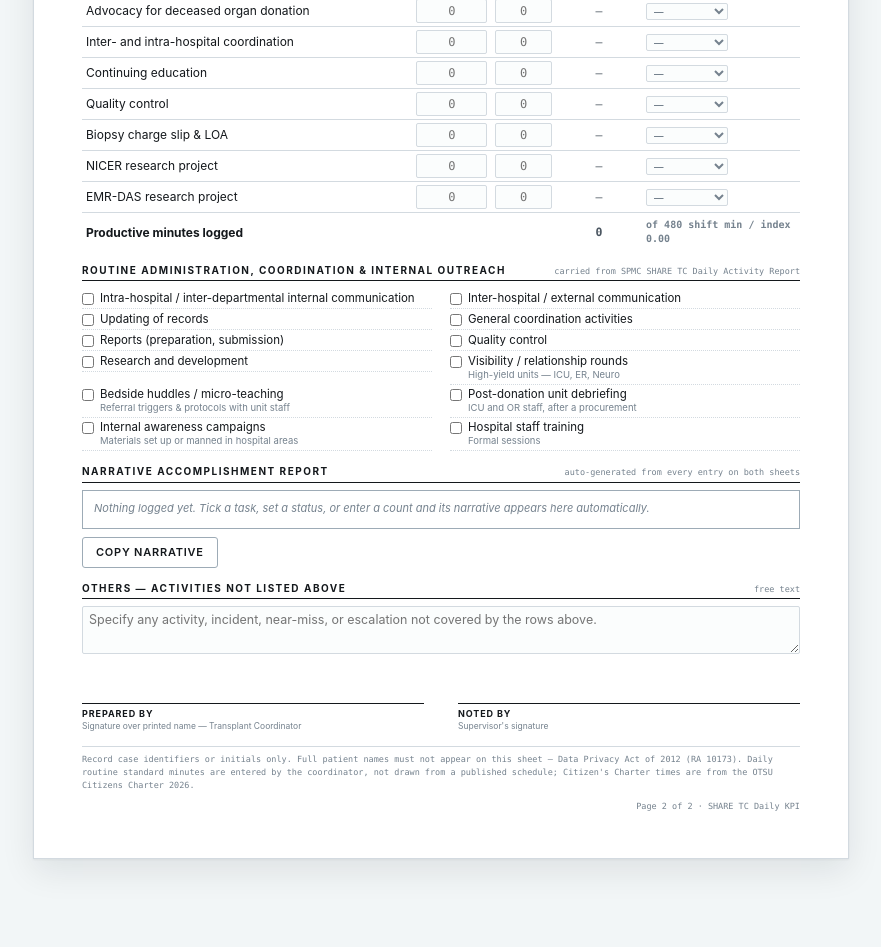
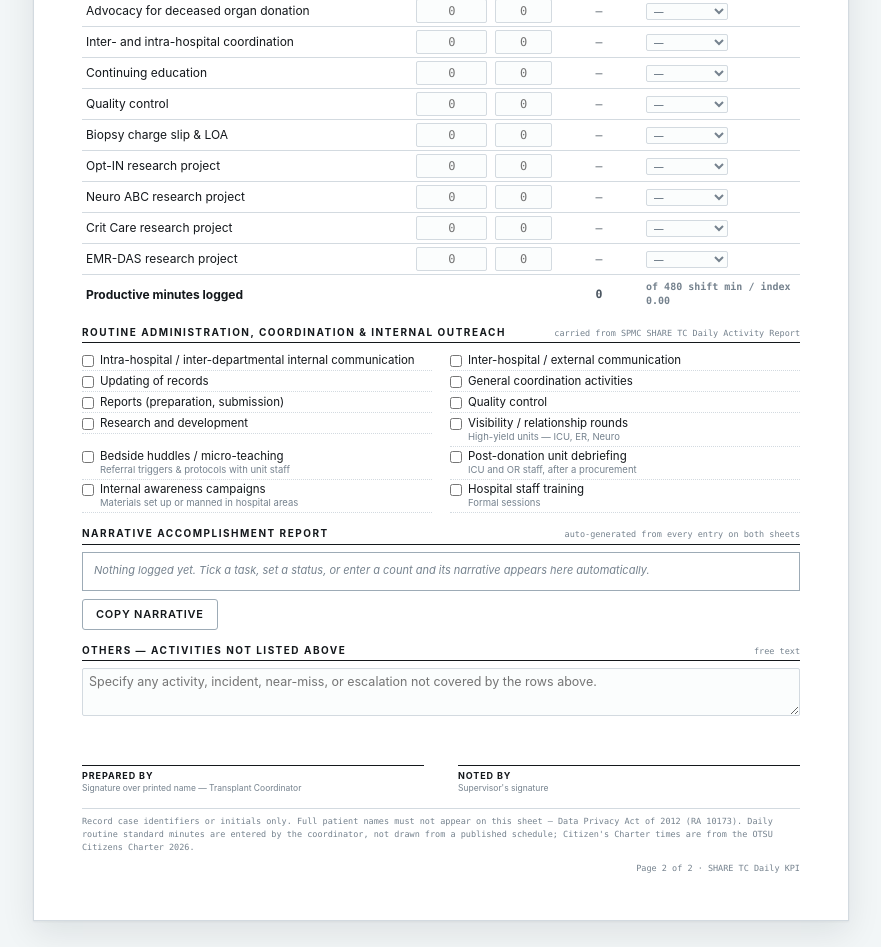
Before and after one commit to almanalaysay93-gif/KPI-for-SHARE, a plain HTML site: page index.html in a window 1280 px wide. Shown: the part 1769-2716 px from the top of the page, without its empty margins (199-1080 px from the left). Drawn offline with Linux system fonts and the light colour scheme.

Commit message:
Split NICER into its three named sub-projects
docs/overview.md describes NICER as "3-project ethics compliance" but
names none of them, and I had no legitimate source for specific project
names - asked the coordinator directly rather than inventing them.

Replaces the single "NICER research project" row with three, each
independently tracked:
- Opt-IN (OPTimizing organ donation efficiency through INnovative
  Strategies and Healthcare Worker Education, Jan 2027-Dec 2028)
- Neuro ABC (validating PNA criteria for brain death certification,
  Jan 2027-Dec 2029)
- Crit Care (critical care management and DBI donor outcomes,
  Jan 2027-Dec 2029)

EMR-DAS unchanged. Daily Routine is now 20 items.

Co-Authored-By: Claude Opus 5 <noreply@anthropic.com>

```diff
--- a/index.html
+++ b/index.html
@@ -905,7 +905,9 @@
     "Continuing education",
     "Quality control",
     "Biopsy charge slip &amp; LOA",
-    "NICER research project",
+    "Opt-IN research project",
+    "Neuro ABC research project",
+    "Crit Care research project",
     "EMR-DAS research project"
   ];
 
@@ -954,7 +956,9 @@
     "continuing education",
     "quality control",
     "biopsy charge slip and LOA processing",
-    "work on the NICER research project",
+    "work on the Opt-IN research project",
+    "work on the Neuro ABC research project",
+    "work on the Crit Care research project",
     "work on the EMR-DAS research project"
   ];
 
```
